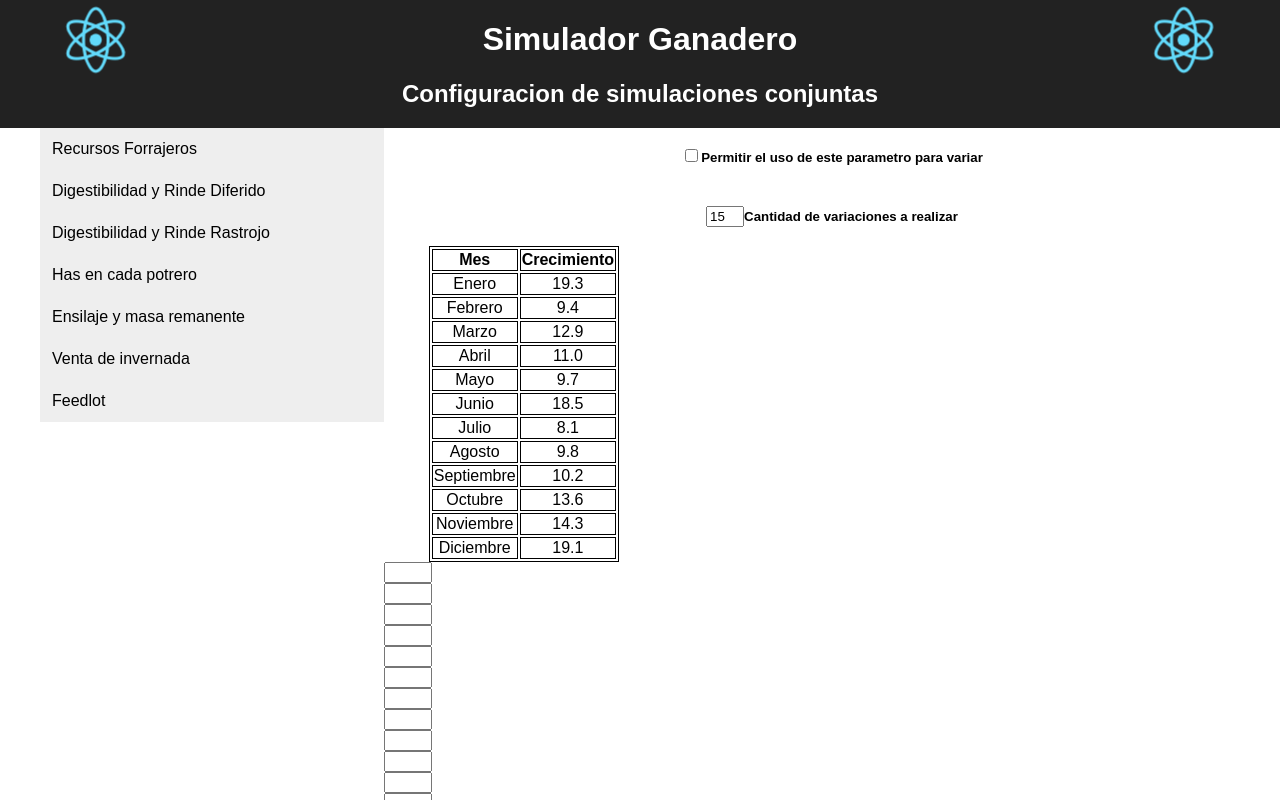
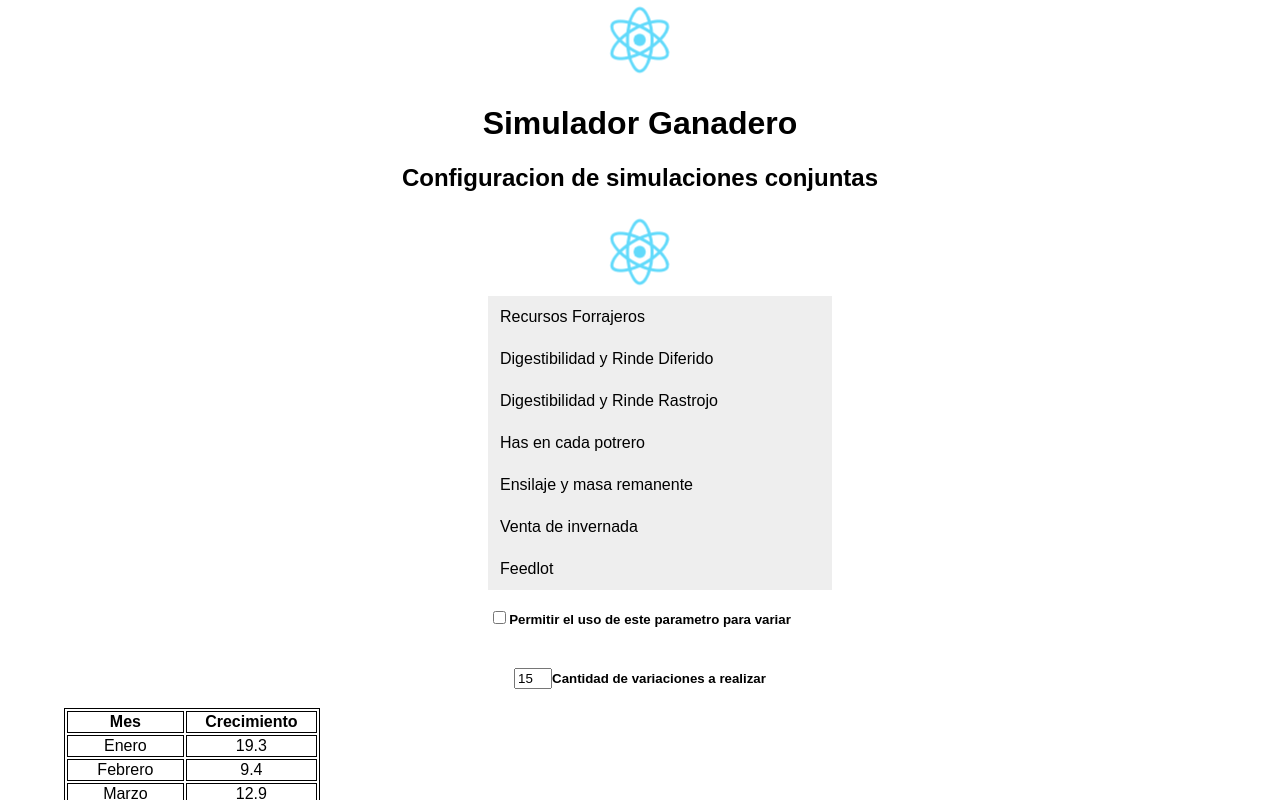
Before and after one commit to tomate14/simuganweb, a React (Create React App) app: page /RecursosForrajeros in a window 1280 px wide. Shown: the top 800 px of the page. Built offline with nearby package versions, Linux system fonts and the light colour scheme.

Commit message:
Add files via upload

```diff
--- a/src/components/global/Content.js
+++ b/src/components/global/Content.js
@@ -16,18 +16,28 @@ class Content extends Component {
   render() {
 
     const { body } =  this.props;
-
-    return (
+    /*
     <div className="Content">
         <div className="Contenido">
                <div className="menu">
+
+              </div>
+              <div className="contenido">
+                  { body }
+              </div>
+        </div>
+      </div>*/
+    return (
+          <div className="conteiner-fluid">
+            <div className="row">
+                <div className="col-sm-4 menu">
                      {
                       opcionesMenu && opcionesMenu.map(
                         (item, key) => <ul className="filaMenu" key={key}><Link to={item.url}>{item.title}</Link></ul>
                       )
                     }
                 </div>
-              <div className="contenido">
+                <div className="col-sm-8">
                     { body }
                 </div>
             </div>
--- a/src/components/global/Header.js
+++ b/src/components/global/Header.js
@@ -1,7 +1,7 @@
 // Dependencies
 import React, { Component } from 'react';
 import PropTypes from 'prop-types';
-
+import { Row, Col } from 'react-bootstrap'
 
 // Assets
 import logo from './images/logo.svg';
@@ -16,9 +16,7 @@ class Header extends Component {
   render() {
     //const { title, items } = this.props;
    /*
-     */
-    return (
-          <div className="Header">
+    <div className="Header">
             <div className="Logo">
                 <img src={logo}/>
             </div>
@@ -30,6 +28,20 @@ class Header extends Component {
                 <img src={logo}/>
             </div>
           </div>
+     */
+    return (
+            <div className="row">
+                <div className="col-sm-2">
+                    <img id="Logo" src={logo}/>
+                </div>
+                <div className="col-sm-8">
+                    <h1>Simulador Ganadero</h1>
+                    <h2>Configuracion de simulaciones conjuntas</h2></div>
+                <div className="col-sm-2">
+                    <img id="Logo" src={logo}/>
+                </div>
+            </div>
+
     );
   }
 }
--- a/src/components/global/css/Content.css
+++ b/src/components/global/css/Content.css
@@ -1,38 +1,28 @@
-.Content {
-	margin: 0 auto;
-	width: 100%;
-	display: inline-block;
-}
+
 
 .menu{
 	width:30%;
-	float: left;
 	margin: 0 auto;
 }
 .menu a {
-    background-color: #eee; /* Grey background color */
-    color: black; /* Black text color */
-    display: block; /* Make the links appear below each other */
-    padding: 12px; /* Add some padding */
-    text-decoration: none; /* Remove underline from links */
+    background-color: #eee;
+    color: black;
+    display: block;
+    padding: 12px;
+    text-decoration: none;
     text-align: left;
 
 }
 
 .menu a:hover {
-    background-color: #ccc; /* Dark grey background on mouse-over */
+    background-color: #ccc;
 }
 
 .menu a.active {
-    background-color: #4CAF50; /* Add a green color to the "active/current" link */
+    background-color: #4CAF50;
     color: white;
 }
 
-.contenido{
-	width: 70%;
-	height: 80%;
-	float: right;
-}
 
 .filaMenu{
 	margin:0px;
--- a/src/components/global/css/Header.css
+++ b/src/components/global/css/Header.css
@@ -1,38 +1,34 @@
-.Header {
-  text-align: center;
+/*.Header {
   background-color: #222;
   height: 10%;
   width: 100%;
   color: white;
-  display: inline-block;
 }
 
 .Logo img, .Logo2 img{
-  animation: App-logo-spin infinite 20s linear;
-  height: 80px;
+
 
 }
 
+
+
+.Logo, .Logo2{
+  vertical-align: middle;
+}
+
+.Titulo{
+  width: 70%;
+}
+
+.Logo2{
+  width: 15%;
+}*/
+
+#Logo{
+  height: 80px;
+  animation: App-logo-spin infinite 20s linear;
+}
 @keyframes App-logo-spin {
   from { transform: rotate(0deg); }
   to { transform: rotate(360deg); }
 }
-
-.Logo, .Logo2{
-  display: inline-block;
-  float:left;
-  width: 15%;
-  vertical-align: middle;
-}
-
-.Titulo{
-  display: inline-block;
-  float:center;
-  width: 70%;
-}
-
-.Logo2{
-  display: inline-block;
-  float:right;
-  width: 15%;
-}
```
Lines whose indentation alone changed are shown as unchanged.
